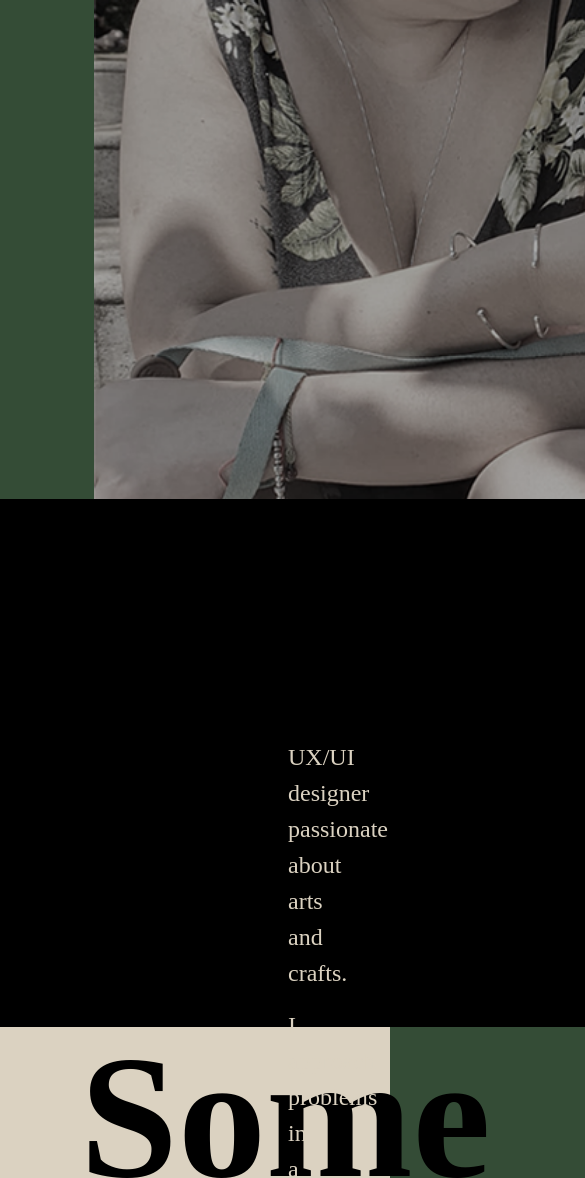
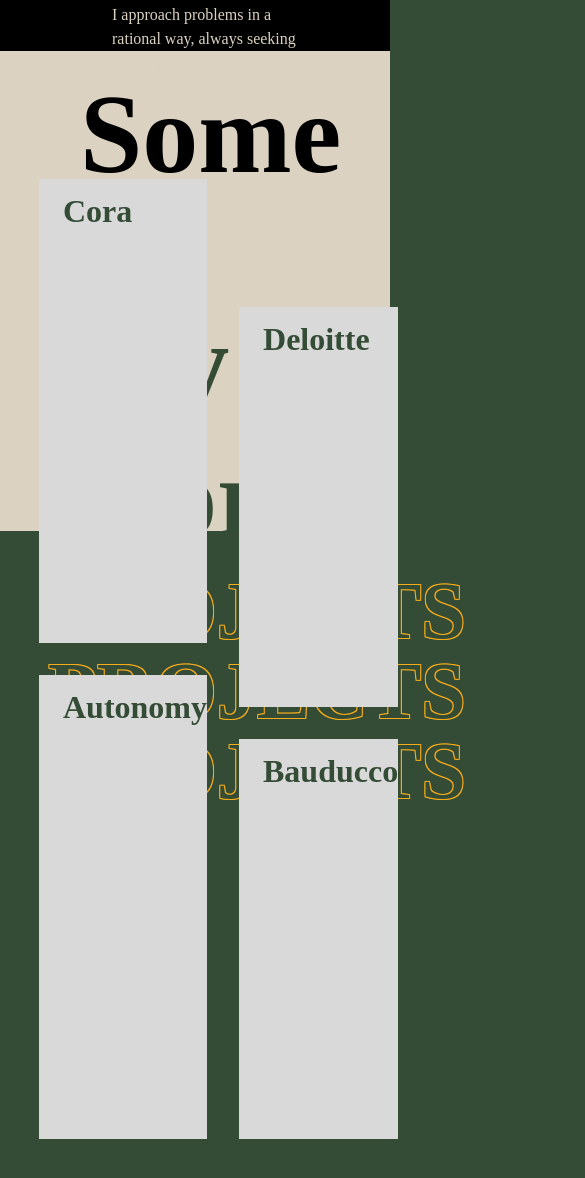
Before and after one commit to lilianehayashi/portfolio, a plain HTML site: page index.html in a window 390 px wide. Shown: the part 637-1815 px from the top of the page, 585 px wide, since content can reach past the window. Drawn offline with nearby package versions, Linux system fonts and the light colour scheme; a web font is replaced by a local one.

Commit message:
css-corrigido

```diff
--- a/main.css
+++ b/main.css
@@ -142,7 +142,7 @@
   font-style: normal;
   font-size: 1.5rem;
   color: #DBD2C1;
-  z-index: 2;
+  z-index: 1;
 }
 
 .div-texto-apresentacao {
@@ -269,4 +269,409 @@
   width: 100%;
 }
 
-/*# sourceMappingURL=main.css.map */
+/* Media query para desktops */
+@media (max-width: 1199.98px) {
+
+
+  .pagina-principal {
+  display: block;
+    height: 42rem;
+  }
+
+  .caixa-port h1 {
+  top: -36rem;
+  left: 8rem;
+  font-size: 10.0rem;
+  height: 9rem;
+  }
+
+
+  #foto-cachorro {
+  top: 8.5rem;
+  left: -2.8rem;
+  scale: 0.65;
+  }
+
+  .div-preta {
+  grid-template-columns: 60% 40%;
+  top: 42rem;
+  height: 21rem;
+  padding-top: 7rem;
+  padding-left: 10rem;
+  padding-right: 0rem;
+  font-size: 1.3rem;;
+  z-index: 2;
+  }
+
+  .caixa-bege-works {
+  top: 63rem;
+  height: 37rem;
+  }
+
+  .biorhyme-some-of {
+  padding-left: 5rem;
+  padding-top: 1rem;
+  }
+
+  .div-projects {
+  top: 100rem;
+  height: 93.7rem;
+  }
+
+  .texto-projects h3 {
+  font-size: 8rem;
+    left: 4rem;
+    top: 4rem;
+  }
+
+  .trabalhos {
+  gap: 2rem;
+  width: 85%;
+  top: 68rem;
+  }
+
+  .cora-autonomy {
+  gap: 2rem;
+  }
+
+  .deloitte-bauducco {
+  gap: 2rem;
+  padding-top: 12rem;
+  }
+
+  .fundo-bege {
+  height: 23rem;
+  top: 193.5rem;
+  }
+  }
+
+
+
+  /* Media query para tablets */
+  @media (max-width: 991.98px) {
+
+    .navegador {
+      padding: 1em;
+  }
+
+  #nome {
+    font-size: 1.3rem;
+  }
+
+  .menu-superior {
+    font-size: 1.3rem;
+  }
+
+  .CTA {
+    font-size: 1.3rem;
+    border-radius: 2rem;
+    width: 10rem;
+    height: 2.3rem;
+  }
+
+  .pagina-principal {
+      height: 35rem;
+  }
+
+  .caixa-port h1 {
+    top: -40rem;
+    left: 5.5rem;
+    font-size: 8.5rem;
+    height: 8rem;
+  }
+
+  #foto-cachorro {
+    top: 1.5rem;
+    left:-6.5rem;
+    scale: 0.55;
+  }
+
+  .div-preta {
+    grid-template-columns: 70% 30%;
+    top: 35rem;
+    height: 15rem;
+    padding-top: 6rem;
+    padding-left: 11rem;
+    padding-right: 0rem;
+    font-size: 1rem;
+  }
+
+  .caixa-bege-works {
+    top: 50rem;
+    height: 30rem;
+  }
+
+  .biorhyme-some-of {
+    font-size: 7rem;
+    padding-top: 3rem;
+  }
+
+  .biorhyme-my-works {
+    font-size: 7rem;
+    margin-top: -3rem;
+  }
+
+  .texto-preto {
+    font-size: 1.2rem;
+    padding-left: 5rem;
+    padding-right: 3cm;
+  }
+
+  .div-projects {
+    top: 80rem;
+    height: 93.7rem;
+  }
+
+  .texto-projects h3 {
+    font-size: 8rem;
+      margin-bottom: -2.5rem;
+      left: 3.5rem;
+  }
+
+  .trabalhos {
+    gap: 2rem;
+    width: 85%;
+    height: 90rem;
+    top: 55rem;
+  }
+
+  .cora-autonomy {
+    gap: 2rem;
+  }
+
+  .deloitte-bauducco {
+    gap: 2rem;
+    padding-top: 11rem;
+  }
+
+
+  .fundo-bege {
+    height: 13rem;
+    top: 173rem;
+  }
+  }
+
+  /* Media query para landscape phones */
+  @media (max-width: 767.98px) {
+
+    .navegador {
+      padding: 0.6em;
+  }
+
+  #nome {
+    font-size: 1rem;
+  }
+
+  .menu-superior {
+    font-size: 1rem;
+  }
+
+  .CTA {
+    font-size: 1rem;
+    border-radius: 2rem;
+    width: 8rem;
+    height: 2rem;
+  }
+
+  .pagina-principal {
+      height: 28rem;
+  }
+
+  .caixa-port h1 {
+    top: -42rem;
+    left: 4.9rem;
+    font-size: 6.9rem;
+    height: 8rem;
+    margin-bottom: -2.2rem;
+  }
+
+  #foto-cachorro {
+    top: -3rem;
+    left:-9rem;
+    scale: 0.48;
+  }
+
+  .div-preta {
+    grid-template-columns: 70% 30%;
+    top: 28rem;
+    height: 15rem;
+    padding-top: 6rem;
+    padding-left: 7rem;
+    padding-right: 0rem;
+    font-size: 1rem;
+  }
+
+  .caixa-bege-works {
+    top: 43rem;
+    height: 30rem;
+  }
+
+  .biorhyme-some-of {
+    font-size: 7rem;
+    padding-top: 1rem;
+  }
+
+  .biorhyme-my-works {
+    font-size: 7rem;
+    margin-top: -3rem;
+  }
+
+  .texto-preto {
+    font-size: 1.2rem;
+    padding-left: 5rem;
+    padding-right: 2rem;
+  }
+
+  .div-projects {
+    top: 73rem;
+    height: 60rem;
+  }
+
+  .texto-projects h3 {
+    font-size: 5rem;
+      margin-bottom: -1rem;
+      left: 3rem;
+      top: 2rem;
+  }
+
+  .trabalhos {
+    gap: 2rem;
+    width: 80%;
+    height: 60rem;
+    top: 51rem;
+  }
+
+  .cora-autonomy {
+    gap: 2rem;
+  }
+
+  .deloitte-bauducco {
+    gap: 2rem;
+    padding-top: 8rem;
+  }
+
+  .nomes-empresas {
+    font-size: 2rem;
+    font-style: normal;
+    padding-left: 1.5rem;
+    padding-top: 0.5rem;
+  }
+
+  .fundo-bege {
+    height: 15rem;
+    top: 130rem;
+  }
+  }
+
+
+  /* Media query para portrait phones */
+  @media (max-width: 575.98px) {
+
+    .navegador {
+      padding: 0.6em;
+  }
+
+  #nome {
+    font-size: 1rem;
+  }
+
+  .menu-superior {
+    font-size: 1rem;
+  }
+
+  .CTA {
+    font-size: 1rem;
+    border-radius: 2rem;
+    width: 8rem;
+    height: 2rem;
+  }
+
+  .pagina-principal {
+      height: 28rem;
+  }
+
+  .caixa-port h1 {
+    top: -42rem;
+    left: 4.9rem;
+    font-size: 2.9rem;
+    height: 8rem;
+    margin-bottom: -2.2rem;
+  }
+
+  #foto-cachorro {
+    top: -3rem;
+    left:-9rem;
+    scale: 0.48;
+  }
+
+  .div-preta {
+    grid-template-columns: 70% 30%;
+    top: 28rem;
+    height: 15rem;
+    padding-top: 6rem;
+    padding-left: 7rem;
+    padding-right: 0rem;
+    font-size: 1rem;
+  }
+
+  .caixa-bege-works {
+    top: 43rem;
+    height: 30rem;
+  }
+
+  .biorhyme-some-of {
+    font-size: 7rem;
+    padding-top: 1rem;
+  }
+
+  .biorhyme-my-works {
+    font-size: 7rem;
+    margin-top: -3rem;
+  }
+
+  .texto-preto {
+    font-size: 1.2rem;
+    padding-left: 5rem;
+    padding-right: 2rem;
+  }
+
+  .div-projects {
+    top: 73rem;
+    height: 60rem;
+  }
+
+  .texto-projects h3 {
+    font-size: 5rem;
+      margin-bottom: -1rem;
+      left: 3rem;
+      top: 2rem;
+  }
+
+  .trabalhos {
+    gap: 2rem;
+    width: 80%;
+    height: 60rem;
+    top: 51rem;
+  }
+
+  .cora-autonomy {
+    gap: 2rem;
+  }
+
+  .deloitte-bauducco {
+    gap: 2rem;
+    padding-top: 8rem;
+  }
+
+  .nomes-empresas {
+    font-size: 2rem;
+    font-style: normal;
+    padding-left: 1.5rem;
+    padding-top: 0.5rem;
+  }
+
+  .fundo-bege {
+    height: 15rem;
+    top: 130rem;
+  }
+  }
```
